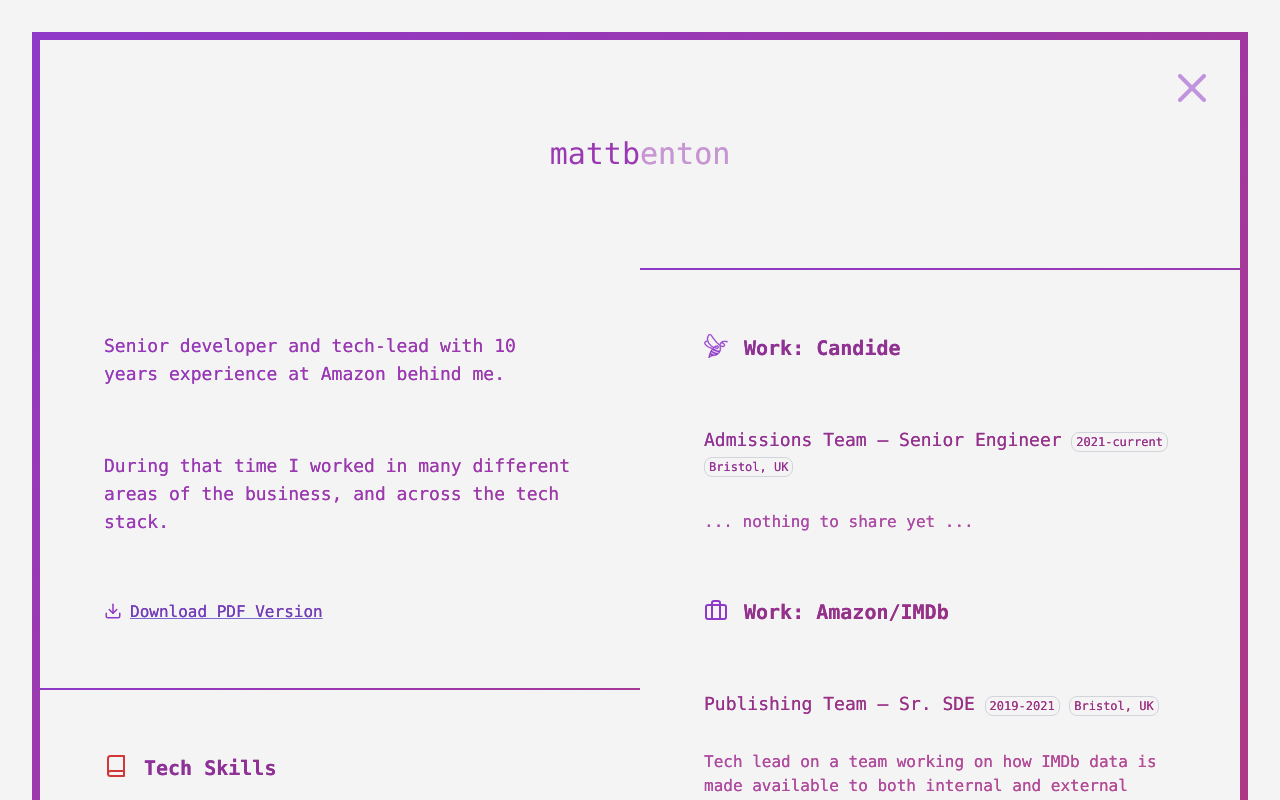
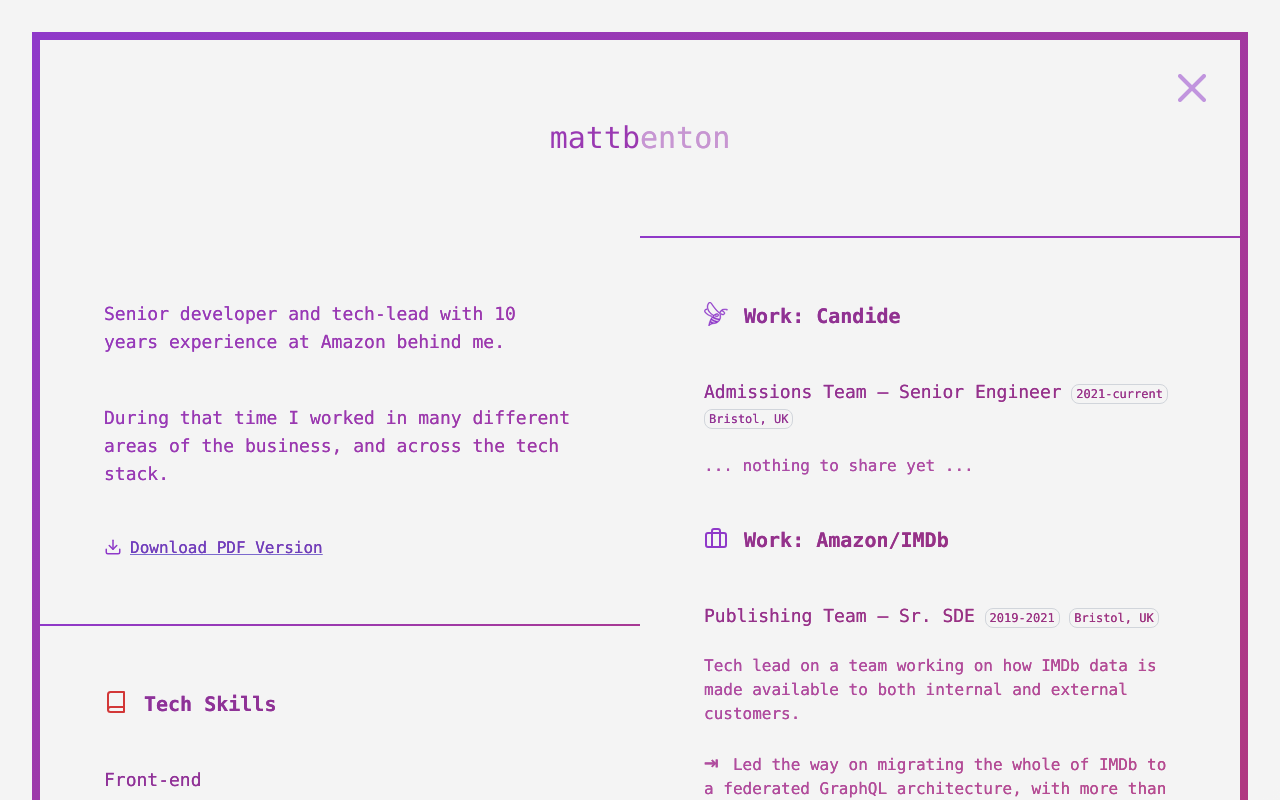
Before and after one commit to mjwbenton/mattb.tech, a Next.js app in the folder website/: page /cv in a window 1280 px wide. Shown: the top 800 px of the page. Built offline with nearby package versions, Linux system fonts and the light colour scheme.

Commit message:
Spacing tweaks to force print version onto one page

```diff
--- a/website/components/ContentBox.tsx
+++ b/website/components/ContentBox.tsx
@@ -17,7 +17,7 @@ export default function ContentBox({
       animate={{ scale: 1, y: 0, color: "rgba(0, 0, 0, 0.1)" }}
       exit={{ scale: 0.8, y: 50 }}
       transition={{ duration: 0.15 }}
-      className={`max-w-full overflow-hidden lg:w-6/12 p-16 space-y-16 print:children-text-black
+      className={`max-w-full overflow-hidden lg:w-6/12 p-16 space-y-12 print:children-text-black
         ${border ? "border-t-2 border-gradient" : ""}
         ${float === "left" ? "lg:float-left lg:clear-left" : ""}
         ${float === "right" ? "lg:float-right lg:clear-right" : ""}
--- a/website/components/Section.tsx
+++ b/website/components/Section.tsx
@@ -1,5 +1,5 @@
 export function Section({ children }: { children: React.ReactNode }) {
-  return <div className="space-y-8 text-left">{children}</div>;
+  return <div className="space-y-6 text-left">{children}</div>;
 }
 
 export function SectionHeading({
--- a/website/pages/_app.tsx
+++ b/website/pages/_app.tsx
@@ -22,7 +22,7 @@ function MyApp({ Component, pageProps }: any) {
       <div className="p-4 lg:p-8 print:p-4 font-mono base-background-gradient print:bg-white text-transparent print:text-black">
         <div className="flex border-8 border-gradient print:border-none min-h-screen-spacing-8 lg:min-h-screen-spacing-16 box-border">
           <div className="background-gradient print:bg-white bg-clip-text print:bg-clip-border w-full">
-            <header className="w-full pt-16 lg:py-24 text-center text-2xl lg:text-3xl print:pt-8 print:text-xl">
+            <header className="w-full pt-16 lg:py-20 text-center text-2xl lg:text-3xl print:py-8 print:text-xl">
               <h1>
                 <span className="text-transparent print:hidden">mattb</span>
                 <span className="text-gray-100 text-opacity-50 print:hidden">
```
